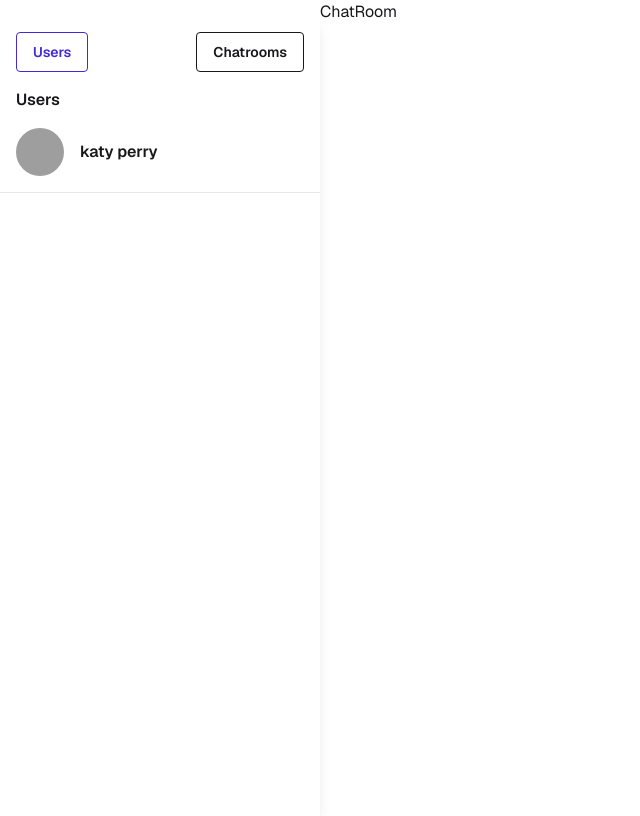
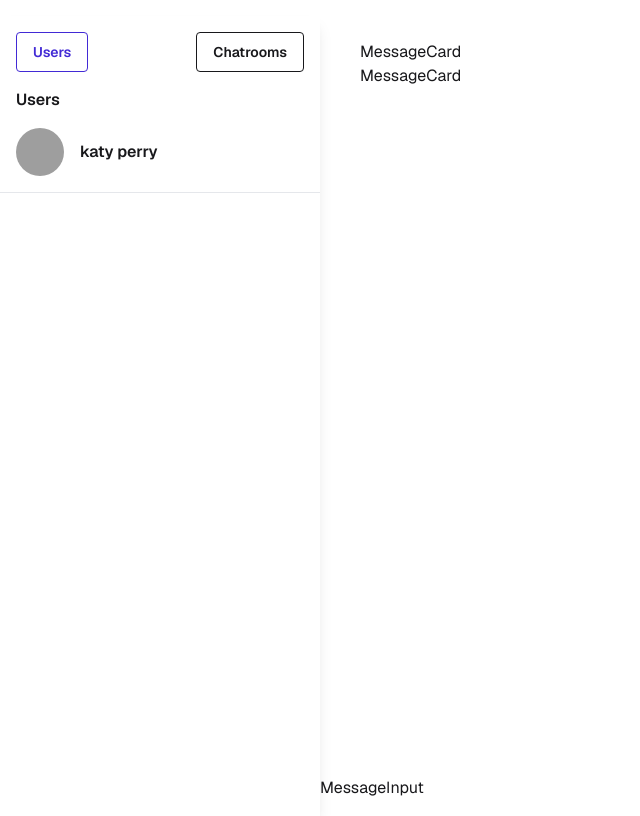
Before and after one commit to andriibabiuk/next-tailwind-firebase-chat, a Next.js app: page / in a window 1280 px wide. Shown: the whole page, without its empty margins (0-640 px from the left). Built offline with nearby package versions, Linux system fonts and the light colour scheme; no server answers; the database is empty; sample sign-in values are in the browser's storage; grey boxes are pictures that could not be loaded.

Commit message:
feat: add chat room structure with dummy messages

```diff
--- a/app/components/ChatRoom.js
+++ b/app/components/ChatRoom.js
@@ -1,7 +1,35 @@
-import React from 'react';
+import MessageCard from './MessageCard';
+import MessageInput from './MessageInput';
 
-function ChatRoom() {
-	return <div>ChatRoom</div>;
+function ChatRoom({ user }) {
+	const messages = [
+		{
+			id: 1,
+			sender: 'katy perry',
+			avatarUrl:
+				'https://avataaars.io/?accessoriesType=Wayfarers&avatarStyle=Circle&clotheColor=Black&clotheType=Hoodie&eyeType=WinkWacky&eyebrowType=UnibrowNatural&facialHairColor=Brown&facialHairType=BeardLight&hairColor=Auburn&hatColor=Gray02&mouthType=Tongue&skinColor=Black&topType=ShortHairFrizzle',
+			text: 'Hey, how are you?',
+			time: '2h ago',
+		},
+		{
+			id: 2,
+			sender: 'test',
+			avatarUrl:
+				'https://avataaars.io/?accessoriesType=Wayfarers&avatarStyle=Circle&clotheColor=Black&clotheType=Hoodie&eyeType=WinkWacky&eyebrowType=UnibrowNatural&facialHairColor=Brown&facialHairType=BeardLight&hairColor=Auburn&hatColor=Gray02&mouthType=Tongue&skinColor=Black&topType=ShortHairFrizzle',
+			text: 'Hey, how are you?',
+			time: '2h ago',
+		},
+	];
+	return (
+		<div className='flex flex-col h-screen'>
+			<div className='flex-1 overflow-y-auto p-10'>
+				{messages?.map(message => (
+					<MessageCard key={message.id} message={message} user={'test'} />
+				))}
+			</div>
+			<MessageInput />
+		</div>
+	);
 }
 
 export default ChatRoom;
--- /dev/null
+++ b/app/components/MessageCard.js
@@ -0,0 +1,7 @@
+import React from 'react';
+
+function MessageCard() {
+	return <div>MessageCard</div>;
+}
+
+export default MessageCard;
--- /dev/null
+++ b/app/components/MessageInput.js
@@ -0,0 +1,7 @@
+import React from 'react';
+
+function MessageInput() {
+	return <div>MessageInput</div>;
+}
+
+export default MessageInput;
--- a/app/page.js
+++ b/app/page.js
@@ -31,7 +31,7 @@ export default function Home() {
 				<Users user={user} />
 			</div>
 			<div className='grow w-3/12'>
-				<ChatRoom />
+				<ChatRoom user={user} />
 			</div>
 		</div>
 	);
```
